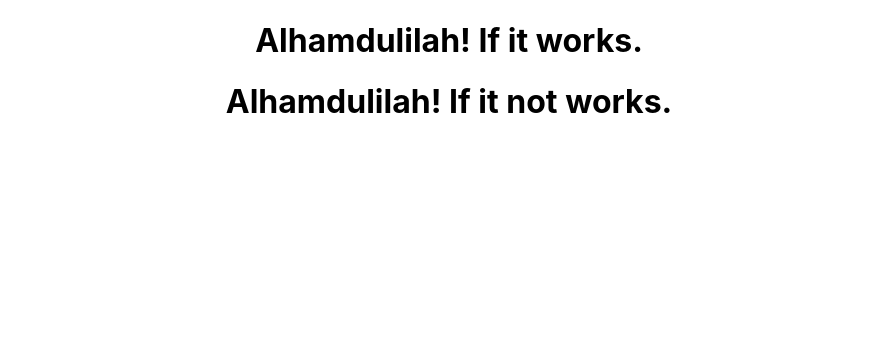
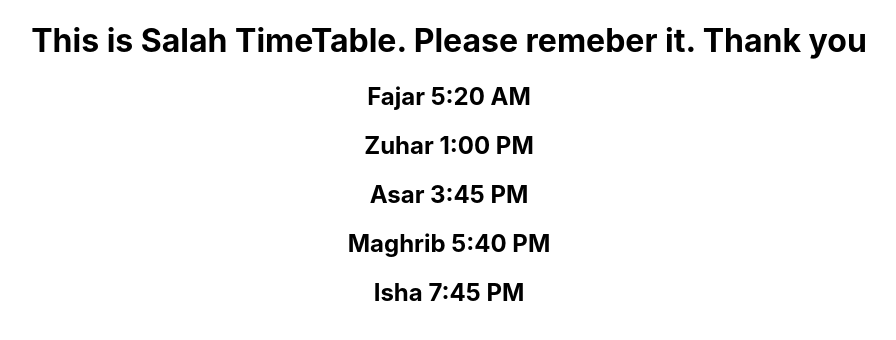
Before and after one commit to abkhan0791/bootcamp-react, a React (Create React App) app: page / in a window 1280 px wide. Shown: the top 340 px of the page, without its empty margins (191-1087 px from the left). Built offline with nearby package versions, Linux system fonts and the light colour scheme.

Commit message:
learning react components

```diff
--- a/src/App.js
+++ b/src/App.js
@@ -1,10 +1,11 @@
+import React from 'react';
+import Namaz from './namaz.js';
 import './App.css';
 
 function App() {
   return (
     <div className='App'>
-        <h1> Alhamdulilah! If it works.</h1>
-        <h1> Alhamdulilah! If it not works.</h1>
+      <Namaz ftime = '5:20 AM' ztime = '1:00 PM' atime = '3:45 PM' mtime = '5:40 PM' itime = '7:45 PM'/>
     </div>
   );
 }
--- /dev/null
+++ b/src/namaz.js
@@ -0,0 +1,16 @@
+import React from 'react';
+
+function Namaz(props) {
+    return(
+        <div>
+            <h1> This is Salah TimeTable. Please remeber it. Thank you</h1>
+            <h2> Fajar {props.ftime}</h2>
+            <h2> Zuhar {props.ztime}</h2>
+            <h2> Asar {props.atime}</h2>
+            <h2> Maghrib {props.mtime}</h2>
+            <h2> Isha {props.itime}</h2>
+        </div>
+    )
+}
+
+export default Namaz;
```
Also changed, not shown: 1 other file (tests, documents, lock files or other folders).
